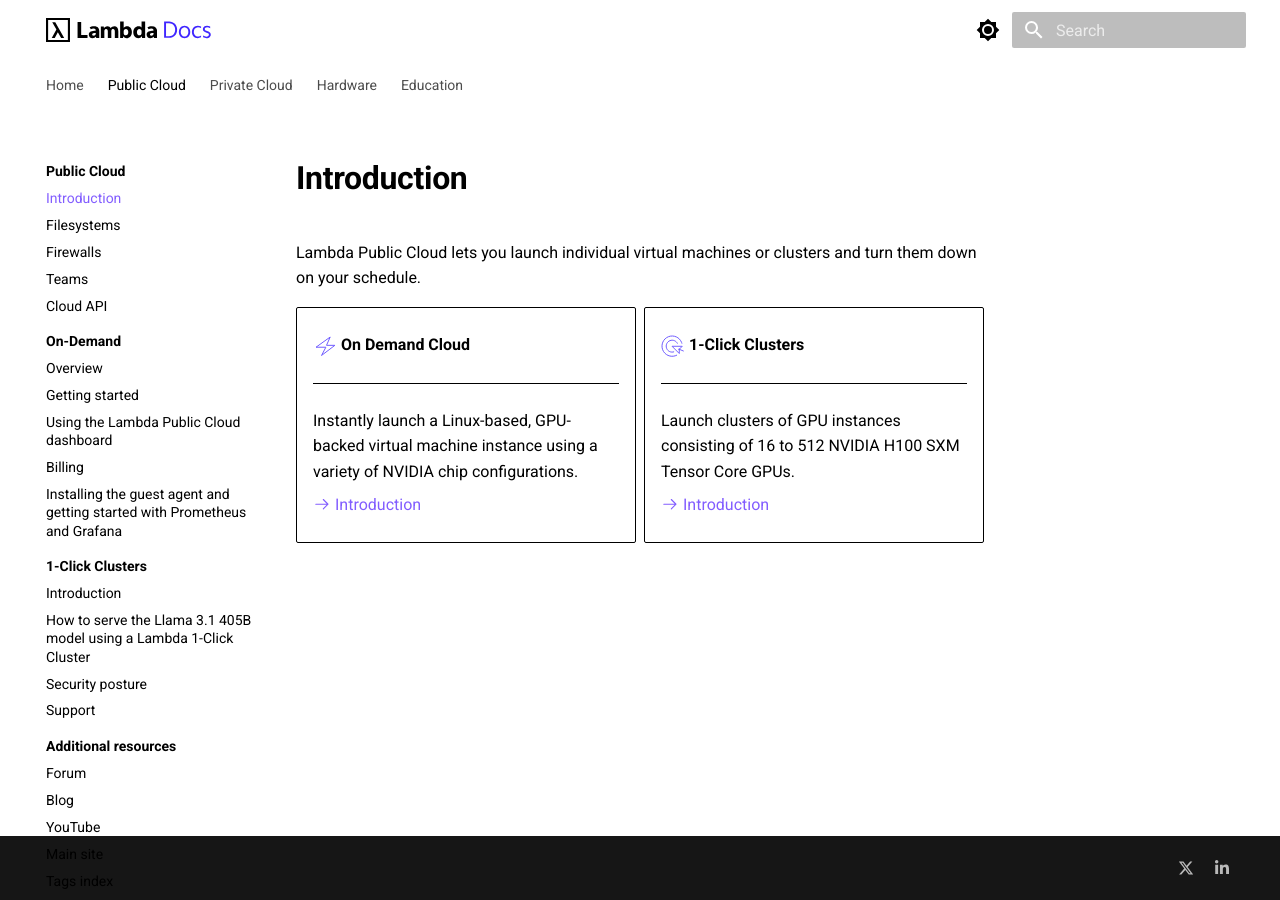
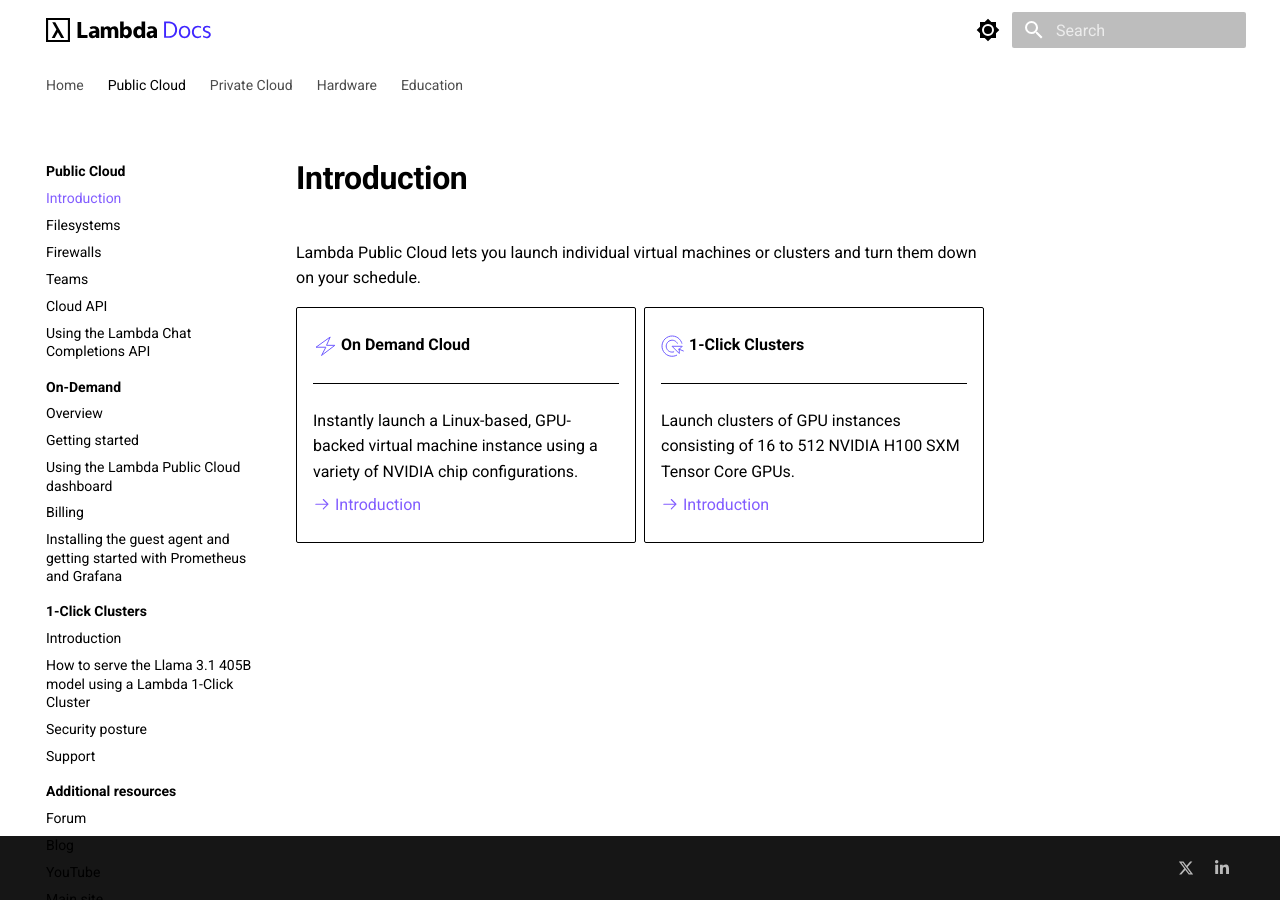
Before and after one commit to cbrownstein-lambda/lambda-docs-mkdocs, an MkDocs documentation site: the page built from docs/public-cloud/index.md, in a window 1280 px wide. Built offline with MkDocs 1.6.1 and Material for MkDocs 9.7.7, drawn with Linux system fonts in a browser that asks for light colours; a script that is not in the unit is left out.

Commit message:
Update nav for new Lambda Chat docs location

```diff
--- a/mkdocs.yml
+++ b/mkdocs.yml
@@ -34,6 +34,7 @@
     - public-cloud/firewalls.md
     - public-cloud/teams.md
     - public-cloud/cloud-api.md
+    - public-cloud/lambda-chat-api.md
     - On-Demand:
       - public-cloud/on-demand/index.md
       - public-cloud/on-demand/getting-started.md
@@ -93,7 +94,6 @@
       - education/large-language-models/deploying-a-llama-3-inference-endpoint.md
       - education/large-language-models/deploying-llama-3.2-3b-in-a-kubernetes-k8s-cluster.md
       - education/large-language-models/how-to-serve-the-llama-3.1-8b-and-70b-models-using-lambda-cloud-on-demand-instances.md
-      - education/large-language-models/lambda-chat-api.md
       - education/large-language-models/serving-llama-3-1-405b.md
       - education/large-language-models/serving-llama-3-1-docker.md
     - Linux usage and system administration:
```
